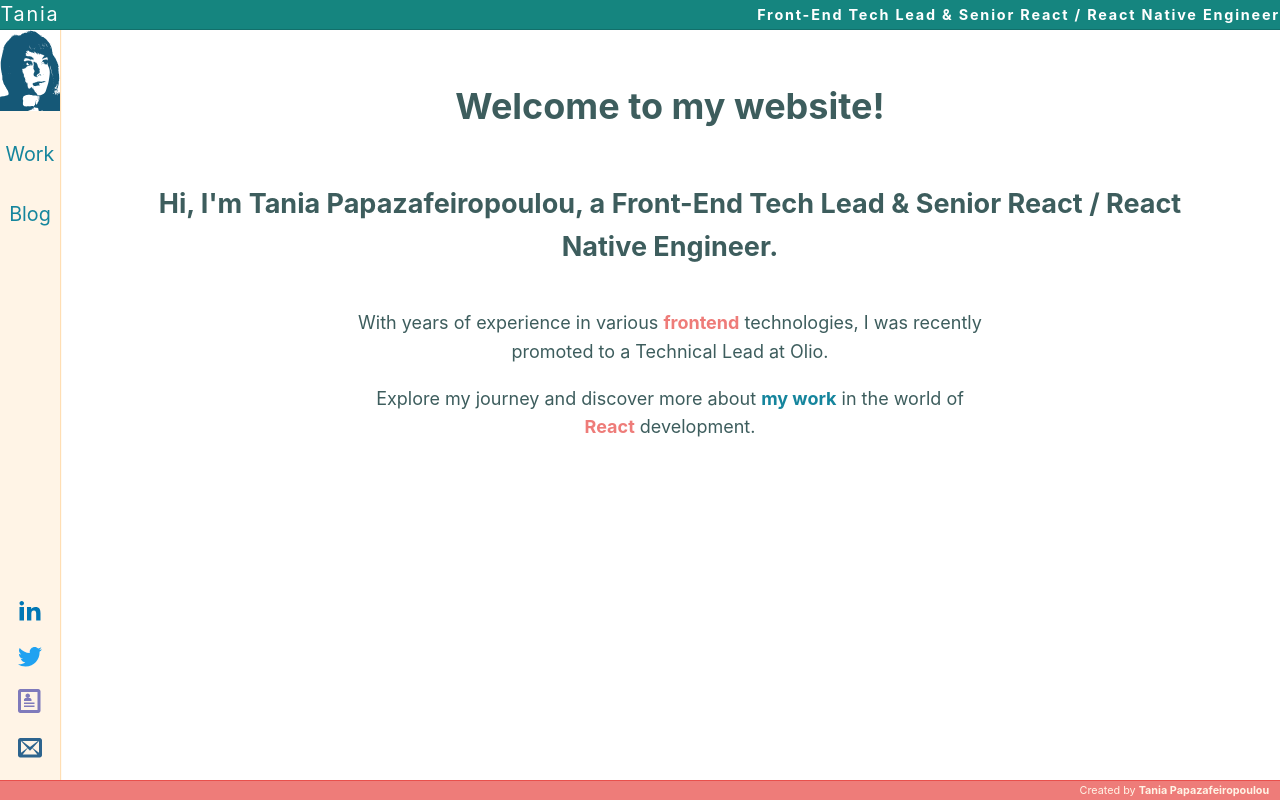
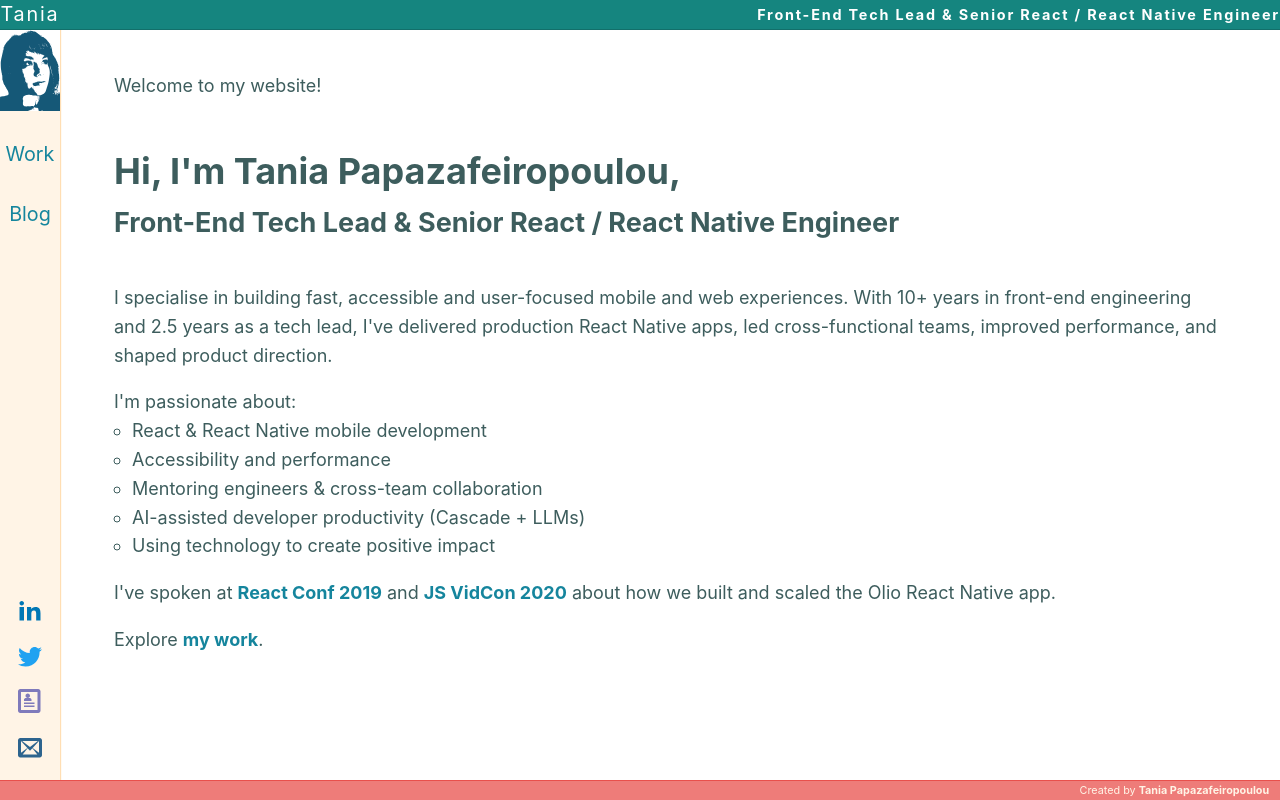
Before and after one commit to altany/tany4, a Next.js app: page / in a window 1280 px wide. Built offline with nearby package versions, Linux system fonts and the light colour scheme; no server answers.

Commit message:
Update homepage introduction with expanded bio and restructure header layout

```diff
--- a/pages/index.js
+++ b/pages/index.js
@@ -13,17 +13,24 @@ export default function Home() {
       </Head>
 
       <header className={styles.header}>
-        <h1>Welcome to my website!</h1>
-        <h2>Hi, I&apos;m {NAME}, a {JOB_TITLE}.</h2>
+        <p>Welcome to my website!</p>
+        <h1>Hi, I'm {NAME},</h1>
+        <h2>{JOB_TITLE}</h2>
       </header>
 
       <section className={styles.introduction}>
-        <p>
-          With years of experience in various <b>frontend</b> technologies, I was recently promoted to a Technical Lead at Olio.
+        <p>I specialise in building fast, accessible and user-focused mobile and web experiences. With 10+ years in front-end engineering and 2.5 years as a tech lead, I&apos;ve delivered production React Native apps, led cross-functional teams, improved performance, and shaped product direction.</p>
+        <p>I&apos;m passionate about:
+          <ul>
+            <li>React &amp; React Native mobile development</li>
+            <li>Accessibility and performance</li>
+            <li>Mentoring engineers & cross-team collaboration</li>
+            <li>AI-assisted developer productivity (Cascade + LLMs)</li>
+            <li>Using technology to create positive impact</li>
+          </ul>
         </p>
-        <p>
-          Explore my journey and discover more about <Link href="/work">my work</Link> in the world of <b>React</b> development.
-        </p>
+        <p>I&apos;ve spoken at <Link href="/blog/posts/react-conf-2019">React Conf 2019</Link> and <Link href="/posts/jsvidcon-2020">JS VidCon 2020</Link> about how we built and scaled the Olio React Native app.</p>
+        <p>Explore <Link href="/work">my work</Link>.</p>
       </section>
     </Layout>
   );
--- a/styles/utils.module.scss
+++ b/styles/utils.module.scss
@@ -5,11 +5,14 @@
 .header {
   display: flex;
   flex-direction: column;
-  align-items: center;
-  h1,
+
+  h1 {
+    margin-bottom: 0;
+  }
   h2 {
-    text-align: center;
+    margin-top:0;
   }
+
   @include mixins.breakpoint(mobileLandscape) {
     h1 {
       font-size: 1.5rem;
@@ -21,10 +24,7 @@
     }
   }
 }
-
 .introduction {
-  max-width: 35rem;
-  text-align: center;
   margin: 0 auto;
   b {
     color: variables.$thirdColor;
@@ -32,6 +32,10 @@
   a {
     color: variables.$navLinkColor;
     font-weight: bold;
+  }
+  ul {
+  list-style-type: circle;
+  padding-left: 1rem;
   }
 }
 
```
Also changed, not shown: 1 other file (tests, documents, lock files or other folders).
